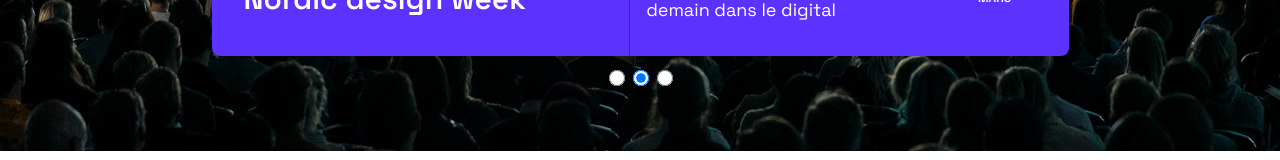
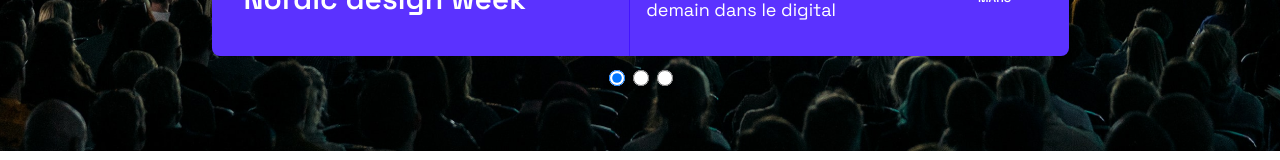
Before and after one commit to Incisif/77events, a React (Create React App) app: page / in a window 1280 px wide. Shown: the part 515-675 px from the top of the page. Built offline with nearby package versions, Linux system fonts and the light colour scheme.

Commit message:
Changed the usage of checked to defaultChecked for the form field to make it read-only

```diff
--- a/src/containers/Slider/index.js
+++ b/src/containers/Slider/index.js
@@ -47,7 +47,7 @@ const Slider = () => {
                   key={`${radioIdx}`}
                   type="radio"
                   name="radio-button"
-                  checked={index === radioIdx}
+                  defaultChecked={index === radioIdx}
                 />
               ))}
             </div>
```
